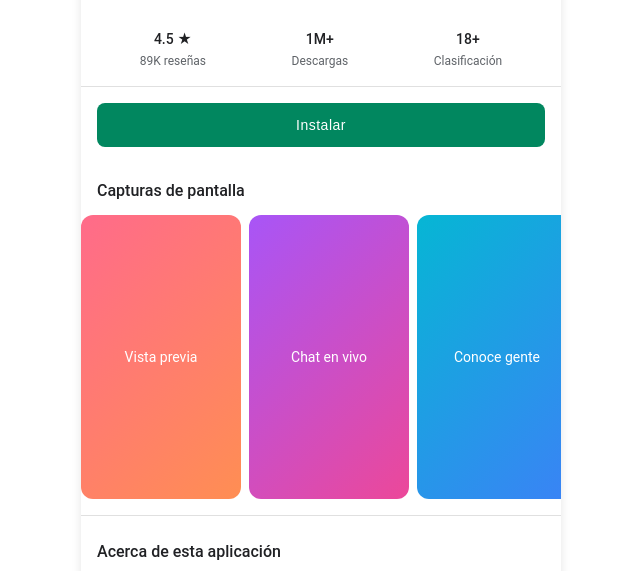
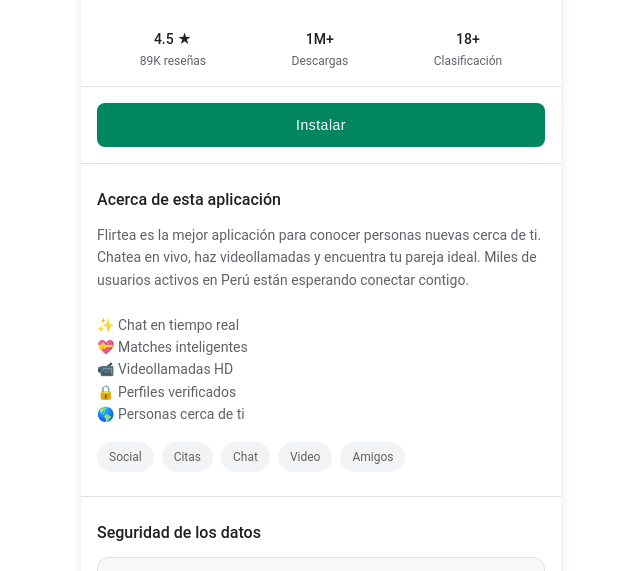
Before and after one commit to tunhong145-cmd/flirtea-peru, a plain HTML site: page index.html in a window 1280 px wide. Shown: the part 173-744 px from the top of the page, without its empty margins (319-959 px from the left). Drawn offline with Linux system fonts and the light colour scheme; no server answers.

Commit message:
fix: hide screenshots section until images loaded, remove ugly placeholder blocks

```diff
--- a/index.html
+++ b/index.html
@@ -376,13 +376,10 @@
     </div>
 
     <!-- Screenshots -->
-    <div class="screenshots-section">
+    <div class="screenshots-section" id="screenshots-section" style="display:none;">
         <div class="section-title">Capturas de pantalla</div>
         <div class="screenshots-scroll" id="screenshots-container">
             <!-- Screenshots will be loaded from Supabase -->
-            <div class="screenshot-item" style="background: linear-gradient(135deg, #ff6b8a, #ff8e53); display:flex; align-items:center; justify-content:center; color:#fff; font-size:14px; text-align:center; padding:12px;">Vista previa</div>
-            <div class="screenshot-item" style="background: linear-gradient(135deg, #a855f7, #ec4899); display:flex; align-items:center; justify-content:center; color:#fff; font-size:14px; text-align:center; padding:12px;">Chat en vivo</div>
-            <div class="screenshot-item" style="background: linear-gradient(135deg, #06b6d4, #3b82f6); display:flex; align-items:center; justify-content:center; color:#fff; font-size:14px; text-align:center; padding:12px;">Conoce gente</div>
         </div>
     </div>
 
@@ -536,6 +533,7 @@
                         div.innerHTML = `<img src="${img.image_url}" alt="Screenshot" loading="lazy">`;
                         container.appendChild(div);
                     });
+                    document.getElementById('screenshots-section').style.display = 'block';
                 }
             } catch (error) {
                 console.log('Screenshots load error:', error);
```
